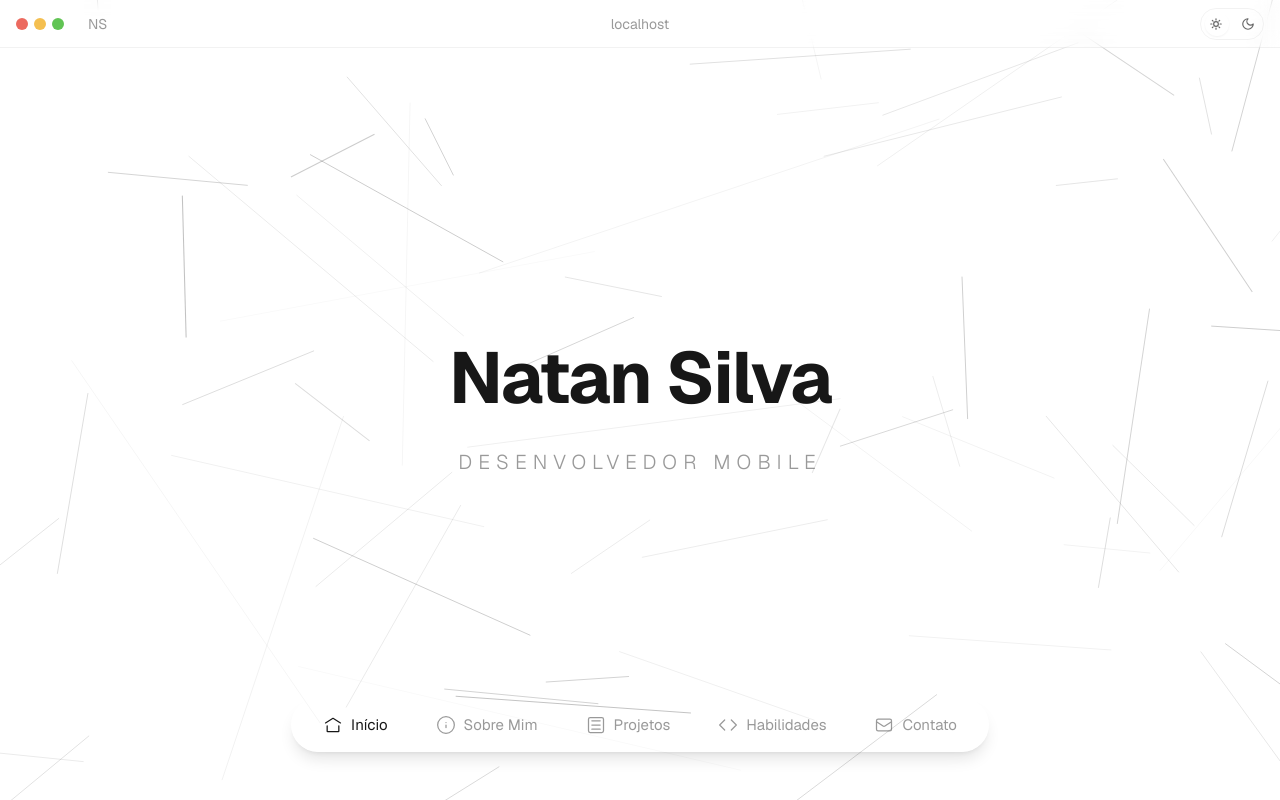
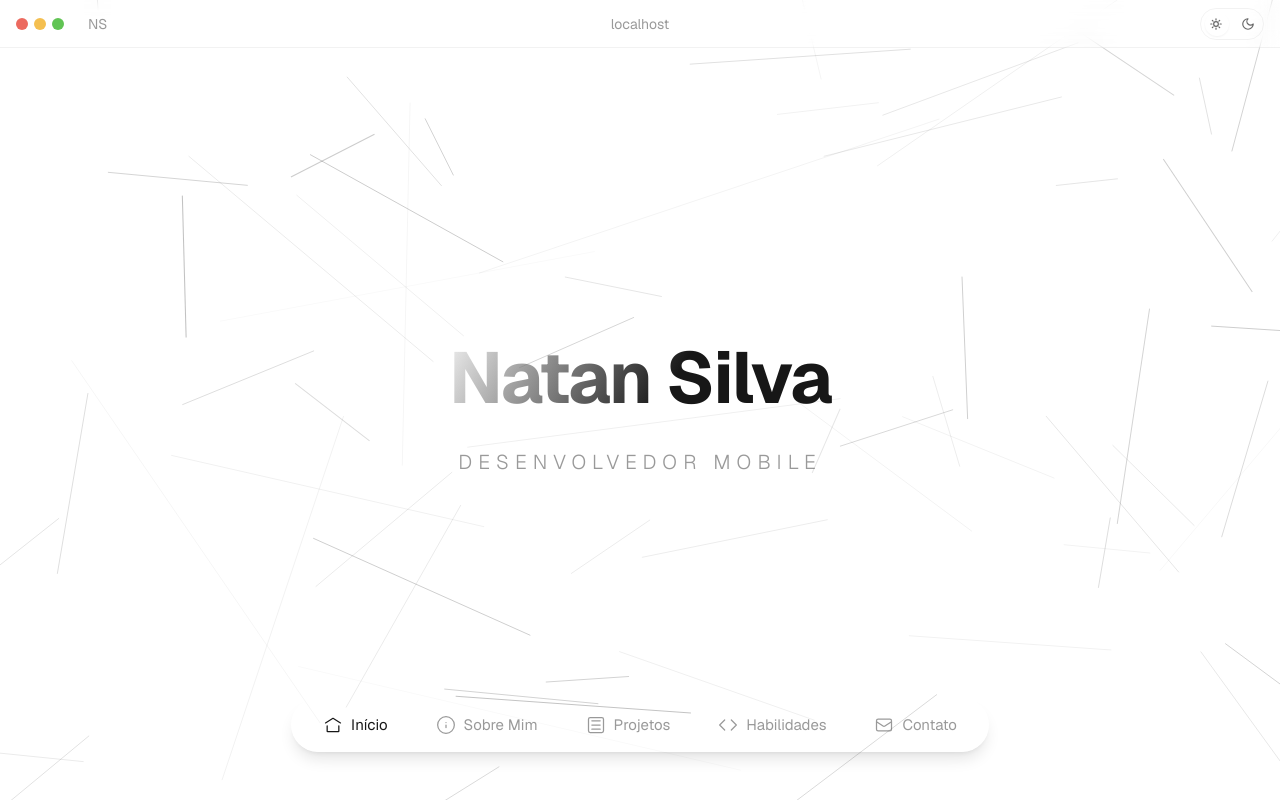
Before and after one commit to INatanSilva/Portfolio-Natan, a Next.js app: page / in a window 1280 px wide. Built offline with nearby package versions, Linux system fonts and the light colour scheme.

Commit message:
efeito na fonte

```diff
--- a/src/app/globals.css
+++ b/src/app/globals.css
@@ -28,3 +28,29 @@ body {
     backdrop-filter: blur(8px);
   }
 }
+
+@keyframes glass-shine {
+  0%, 15%, 85%, 100% {
+    background-position: -200% 0;
+  }
+  50% {
+    background-position: 200% 0;
+  }
+}
+
+.glass-text {
+  background: linear-gradient(
+    120deg,
+    var(--foreground) 0%,
+    var(--foreground) 35%,
+    rgba(255,255,255,0.5) 45%,
+    rgba(255,255,255,0.5) 50%,
+    var(--foreground) 65%,
+    var(--foreground) 100%
+  );
+  background-size: 200% auto;
+  background-clip: text;
+  -webkit-background-clip: text;
+  -webkit-text-fill-color: transparent;
+  animation: glass-shine 15s ease-in-out infinite;
+}
--- a/src/app/page.tsx
+++ b/src/app/page.tsx
@@ -54,7 +54,7 @@ export default function Home() {
           >
             {currentPage === 'inicio' && (
               <div>
-                <h1 className="text-[72px] font-bold mb-4 tracking-tight relative text-foreground">
+                <h1 className="text-[72px] font-bold mb-4 tracking-tight relative text-foreground glass-text">
                   Natan Silva
                 </h1>
                 <p className="text-xl tracking-[6px] text-muted font-light">
```
